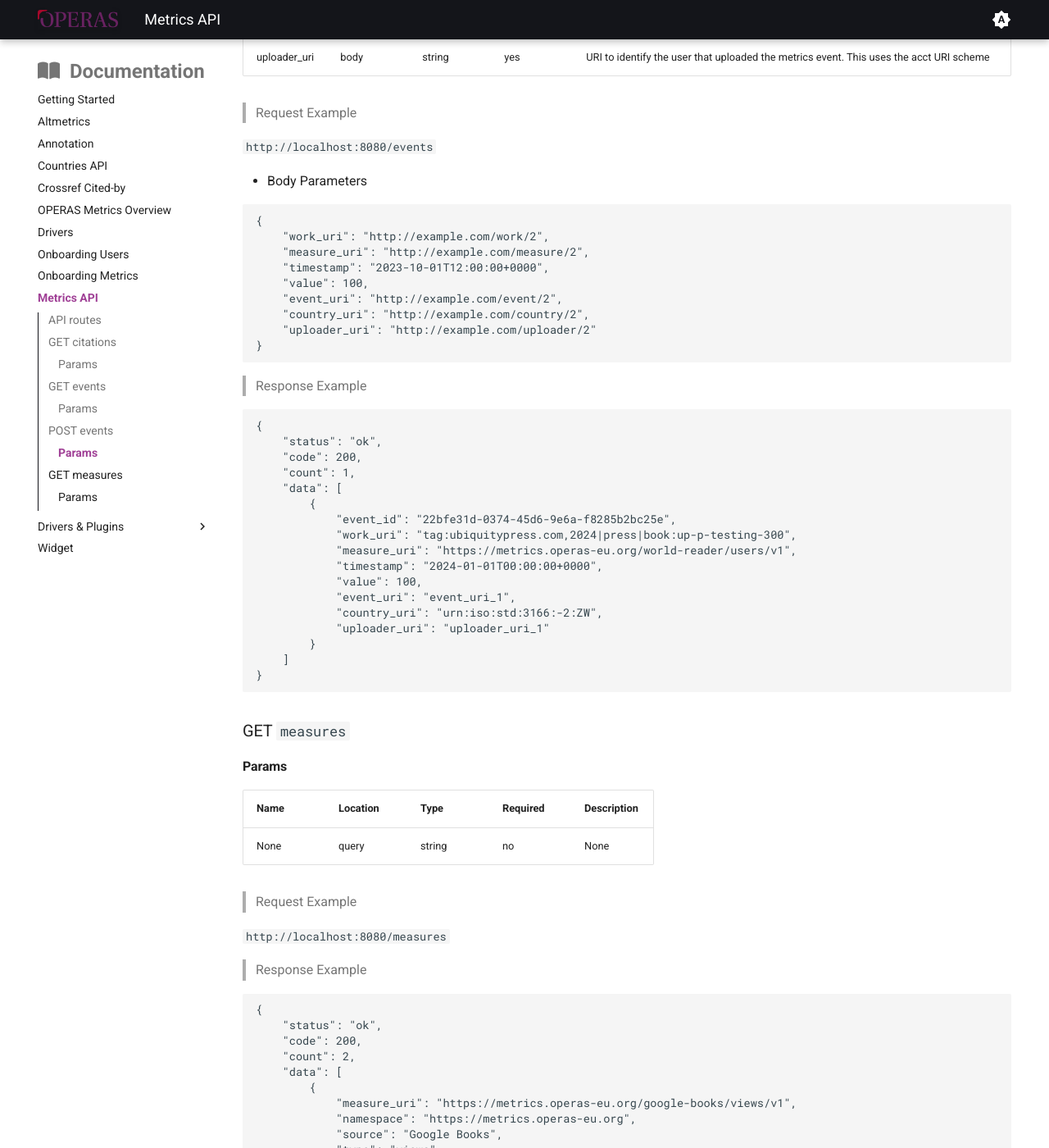
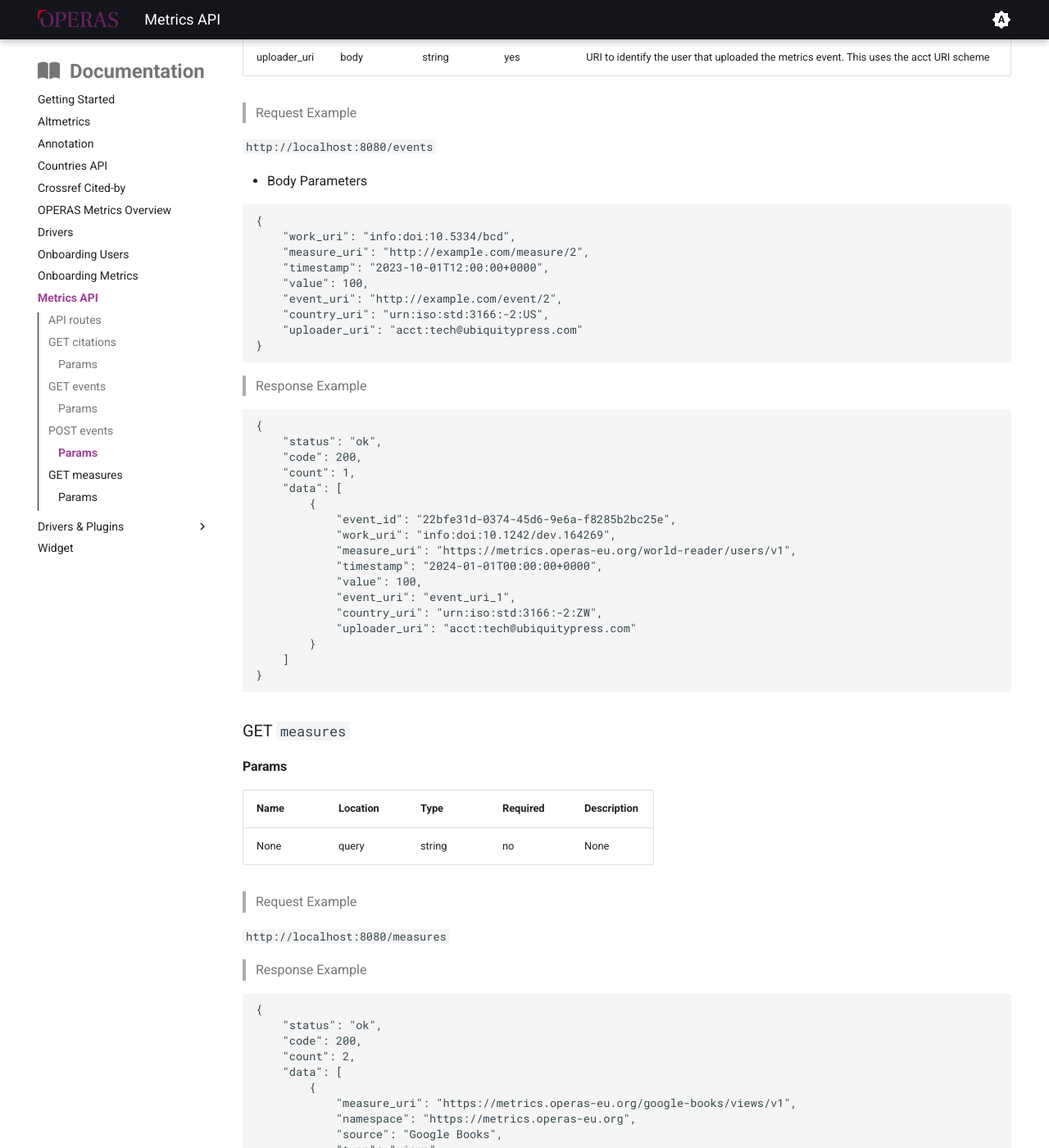
Before and after one commit to operas-eu/metrics_portal, an MkDocs documentation site: the page built from docs/metrics-docs/metrics-api.en-GB.md, in a window 1280 px wide and 1400 px high, scrolled down 5969 px. Shown: the whole window at 82% size. Built offline with MkDocs 1.6.1 and Material for MkDocs 9.7.7, drawn with Linux system fonts in a browser that asks for light colours; some of the changed text lies outside the part shown.

Commit message:
Resolved thread or corrections to the metrics-api docs

````diff
--- a/docs/metrics-docs/metrics-api.en-GB.md
+++ b/docs/metrics-docs/metrics-api.en-GB.md
@@ -275,13 +275,13 @@ NOTE: You can use either the filter for the event_id, or the aggregation, or a c
 
 ```json
 {
-    "work_uri": "http://example.com/work/2",
+    "work_uri": "info:doi:10.5334/bcd",
     "measure_uri": "http://example.com/measure/2",
     "timestamp": "2023-10-01T12:00:00+0000",
     "value": 100,
     "event_uri": "http://example.com/event/2",
-    "country_uri": "http://example.com/country/2",
-    "uploader_uri": "http://example.com/uploader/2"
+    "country_uri": "urn:iso:std:3166:-2:US",
+    "uploader_uri": "acct:tech@ubiquitypress.com"
 }
 ```
 
@@ -295,13 +295,13 @@ NOTE: You can use either the filter for the event_id, or the aggregation, or a c
     "data": [
         {
             "event_id": "22bfe31d-0374-45d6-9e6a-f8285b2bc25e",
-            "work_uri": "tag:ubiquitypress.com,2024|press|book:up-p-testing-300",
+            "work_uri": "info:doi:10.1242/dev.164269",
             "measure_uri": "https://metrics.operas-eu.org/world-reader/users/v1",
             "timestamp": "2024-01-01T00:00:00+0000",
             "value": 100,
             "event_uri": "event_uri_1",
             "country_uri": "urn:iso:std:3166:-2:ZW",
-            "uploader_uri": "uploader_uri_1"
+            "uploader_uri": "acct:tech@ubiquitypress.com"
         }
     ]
 }
````
Also changed, not shown: other parts of docs/metrics-docs/metrics-api.en-GB.md (+2 -2 lines).
